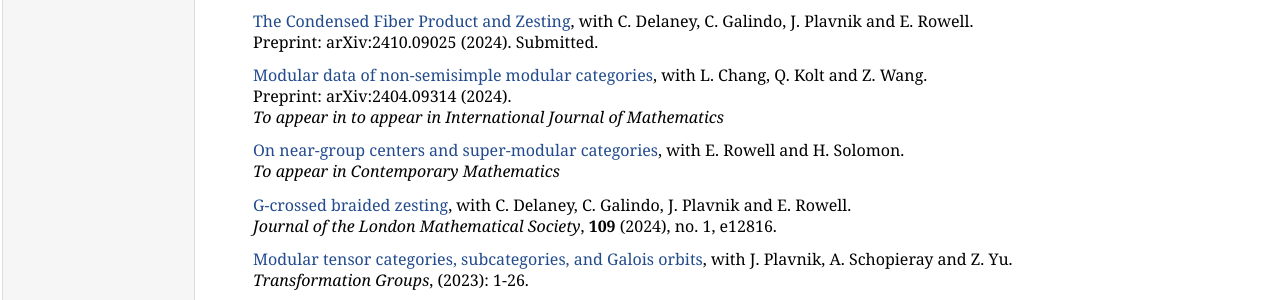
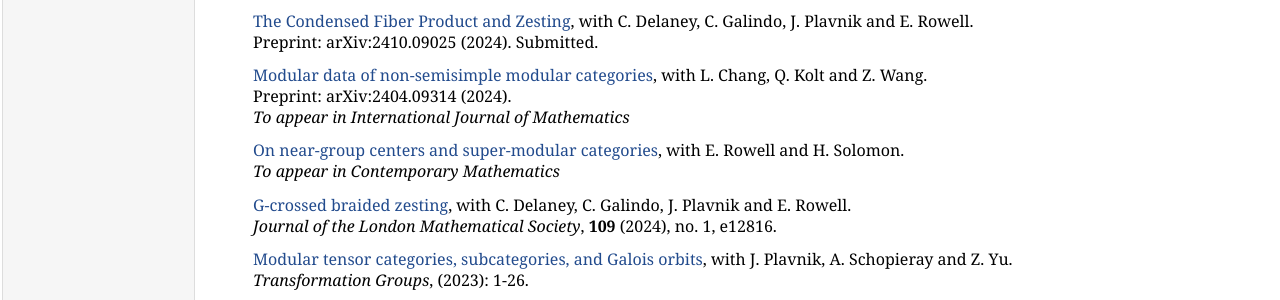
Before and after one commit to zhangqing2513/zhangqing2513.github.io, a Jekyll site: the page index.html, which Jekyll copies as it is, in a window 1280 px wide and 900 px high, scrolled down 402 px. Shown: the part 154-454 px from the top of the window. Built offline with Jekyll 4.4.1, drawn with Linux system fonts in a browser that asks for light colours.

Commit message:
Update index.html

```diff
--- a/index.html
+++ b/index.html
@@ -54,7 +54,7 @@
 
 	<p><a href="https://arxiv.org/abs/2410.09025" target="_blank">The Condensed Fiber Product and Zesting</a>, with C. Delaney,  C. Galindo,  J. Plavnik and E. Rowell. <br>Preprint: arXiv:2410.09025 (2024). Submitted.</p>
 
-        <p><a href="https://arxiv.org/abs/2404.09314" target="_blank">Modular data of non-semisimple modular categories</a>, with L. Chang, Q. Kolt and Z. Wang. <br>Preprint: arXiv:2404.09314 (2024). <br><i>To appear in to appear in International Journal of Mathematics</i></p>
+        <p><a href="https://arxiv.org/abs/2404.09314" target="_blank">Modular data of non-semisimple modular categories</a>, with L. Chang, Q. Kolt and Z. Wang. <br>Preprint: arXiv:2404.09314 (2024). <br><i>To appear in International Journal of Mathematics</i></p>
 
         <p><a href="https://arxiv.org/abs/2305.09108" target="_blank">On near-group centers and super-modular categories</a>, with E. Rowell and H. Solomon. <br><i>To appear in Contemporary Mathematics</i></p>
 
```
